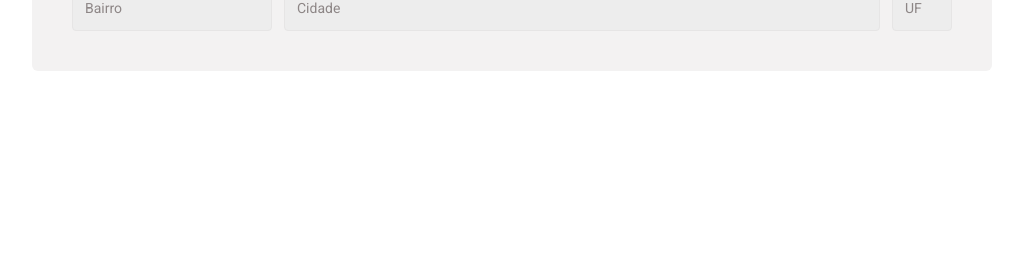
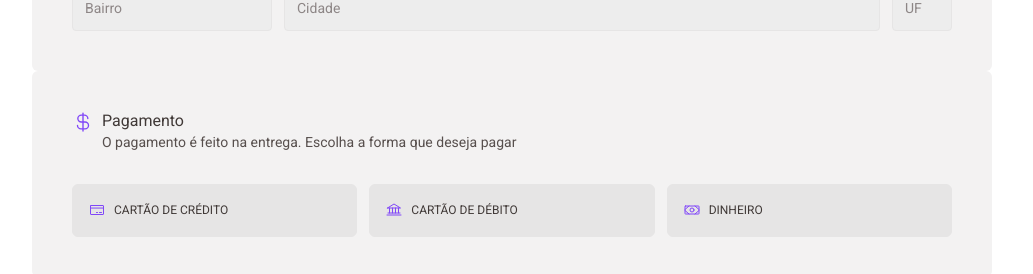
Before and after one commit to KrisMazzini/coffee-delivery, a React (Vite) app: page /checkout in a window 1280 px wide. Shown: the part 677-951 px from the top of the page, without its empty margins (128-1161 px from the left). Before the commit the page ends 800 px from the top, so only its background shows below. Built offline with nearby package versions, Linux system fonts and the light colour scheme.

Commit message:
create payment form component

```diff
--- /dev/null
+++ b/src/components/RadioBox/index.tsx
@@ -0,0 +1,51 @@
+import { IconContext } from 'phosphor-react'
+import { ChangeEvent, InputHTMLAttributes, ReactNode, useState } from 'react'
+import { useTheme } from 'styled-components'
+import {
+  UncheckedRadioBoxContainer,
+  CheckedRadioBoxContainer,
+  IconWrapper,
+} from './styles'
+
+interface RadioBoxProps extends InputHTMLAttributes<HTMLInputElement> {
+  icon: ReactNode
+}
+
+export function RadioBox({ icon, id, name, title }: RadioBoxProps) {
+  const [checked, setChecked] = useState(false)
+  const theme = useTheme()
+
+  const RadioBoxContainer = checked
+    ? CheckedRadioBoxContainer
+    : UncheckedRadioBoxContainer
+
+  function handleChangeCheck(event: ChangeEvent<HTMLInputElement>) {
+    setChecked(event.target.checked)
+  }
+
+  function handleCheckRadio() {
+    setChecked(true)
+  }
+
+  return (
+    <RadioBoxContainer onClick={handleCheckRadio}>
+      <IconContext.Provider value={{ size: 16, color: theme.purple }}>
+        <IconWrapper>{icon}</IconWrapper>
+      </IconContext.Provider>
+      <input
+        type="radio"
+        id={id}
+        name={name}
+        title={title}
+        value={id}
+        checked={checked}
+        onChange={handleChangeCheck}
+        onClick={(event) => event.stopPropagation()}
+        required
+      />
+      <label htmlFor={id} onClick={(event) => event.stopPropagation()}>
+        {title}
+      </label>
+    </RadioBoxContainer>
+  )
+}
--- /dev/null
+++ b/src/components/RadioBox/styles.ts
@@ -0,0 +1,57 @@
+import styled from 'styled-components'
+
+const BaseRadioBoxContainer = styled.div`
+  padding: 1.6rem;
+  border-radius: 6px;
+
+  display: flex;
+  align-items: center;
+  gap: 1.2rem;
+
+  background-color: ${(props) => props.theme['base-button']};
+  border: 1px solid ${(props) => props.theme['base-button']};
+
+  cursor: pointer;
+  transition: all 150ms linear;
+
+  position: relative;
+
+  > * {
+    cursor: pointer;
+  }
+
+  label {
+    font-size: 1.2rem;
+    line-height: 160%;
+    text-transform: uppercase;
+    color: ${(props) => props.theme['base-subtitle']};
+  }
+`
+
+export const UncheckedRadioBoxContainer = styled(BaseRadioBoxContainer)`
+  &:hover {
+    background-color: ${(props) => props.theme['base-hover']};
+    border-color: ${(props) => props.theme['base-hover']};
+  }
+`
+
+export const CheckedRadioBoxContainer = styled(BaseRadioBoxContainer)`
+  background-color: ${(props) => props.theme['purple-light']};
+  border-color: ${(props) => props.theme.purple};
+`
+
+export const IconWrapper = styled.div`
+  width: 1.6rem;
+  height: 1.6rem;
+
+  display: flex;
+  justify-content: center;
+  align-items: center;
+
+  background-color: inherit;
+
+  position: absolute;
+  top: 50%;
+  left: 1.6rem;
+  transform: translateY(-50%);
+`
--- /dev/null
+++ b/src/pages/Checkout/components/PaymentForm/index.tsx
@@ -0,0 +1,34 @@
+import { Bank, CreditCard, CurrencyDollar, Money } from 'phosphor-react'
+import { useTheme } from 'styled-components'
+
+import { PaymentFormContainer } from './styles'
+import { FormCard } from '../FormCard'
+import { RadioBox } from '../../../../components/RadioBox'
+
+export function PaymentForm() {
+  const theme = useTheme()
+
+  return (
+    <FormCard
+      icon={<CurrencyDollar color={theme.purple} />}
+      label="Pagamento"
+      description="O pagamento é feito na entrega. Escolha a forma que deseja pagar"
+    >
+      <PaymentFormContainer>
+        <RadioBox
+          icon={<CreditCard />}
+          id="credit-card"
+          name="payment"
+          title="Cartão de crédito"
+        />
+        <RadioBox
+          icon={<Bank />}
+          id="debit-card"
+          name="payment"
+          title="Cartão de débito"
+        />
+        <RadioBox icon={<Money />} id="cash" name="payment" title="Dinheiro" />
+      </PaymentFormContainer>
+    </FormCard>
+  )
+}
--- /dev/null
+++ b/src/pages/Checkout/components/PaymentForm/styles.ts
@@ -0,0 +1,11 @@
+import styled from 'styled-components'
+
+export const PaymentFormContainer = styled.div`
+  display: flex;
+  align-items: center;
+  gap: 1.2rem;
+
+  > * {
+    width: 100%;
+  }
+`
--- a/src/pages/Checkout/index.tsx
+++ b/src/pages/Checkout/index.tsx
@@ -1,10 +1,13 @@
 import { CheckoutContainer } from './styles'
+
 import { AddressForm } from './components/AddressForm'
+import { PaymentForm } from './components/PaymentForm'
 
 export function Checkout() {
   return (
     <CheckoutContainer>
       <AddressForm />
+      <PaymentForm />
     </CheckoutContainer>
   )
 }
```
